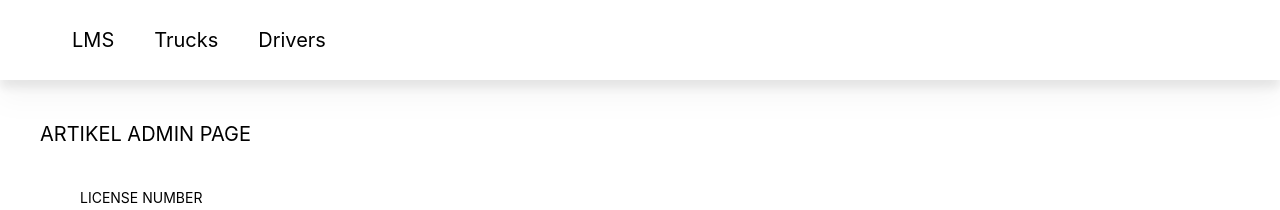
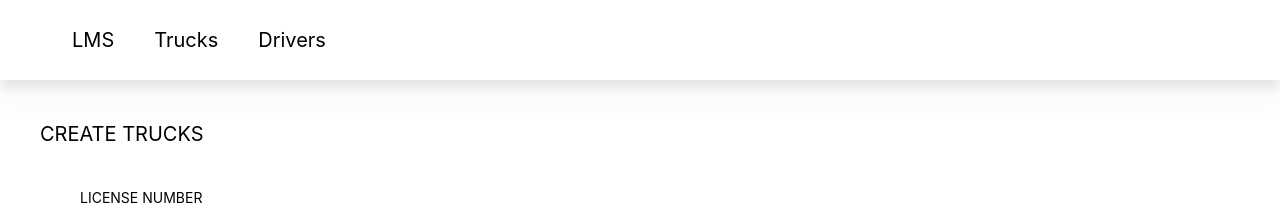
Before and after one commit to mqdvi/kargo-excellerate-2, a React (Create React App) app in the folder frontend/: page /Transporter/trucks/create in a window 1280 px wide. Shown: the top 210 px of the page. Built offline with nearby package versions, Linux system fonts and the light colour scheme.

Commit message:
update to call create trucks

```diff
--- a/frontend/src/container/transporter/trucks/create.js
+++ b/frontend/src/container/transporter/trucks/create.js
@@ -42,14 +42,14 @@ export class CreateTransporterTrucks extends Component {
         formData.append("truckTypeId", this.state.truckTypeId);
         formData.append("productionYear", this.state.productionYear);
 
-    //    await DriverService.createArtikel(formData);
+        await TrucksService.createTrucks(formData);
         window.open("/Transporter/trucks", "_self")
     }
 
     render() {
         return (
             <div className="background p-10">
-                <h1 className="header-background text-xl">ARTIKEL ADMIN PAGE</h1>
+                <h1 className="header-background text-xl">CREATE TRUCKS</h1>
 
                 <form class="rounded p-10" onSubmit={this.handlerSubmit}>
                     <div class="mb-6s">
```
